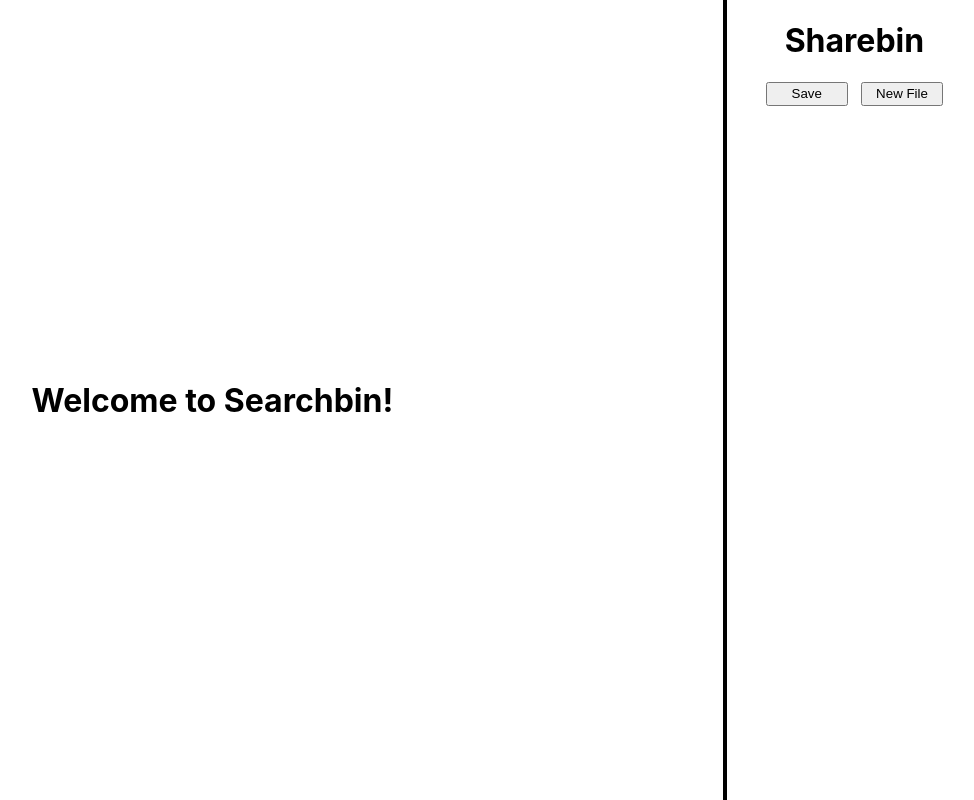
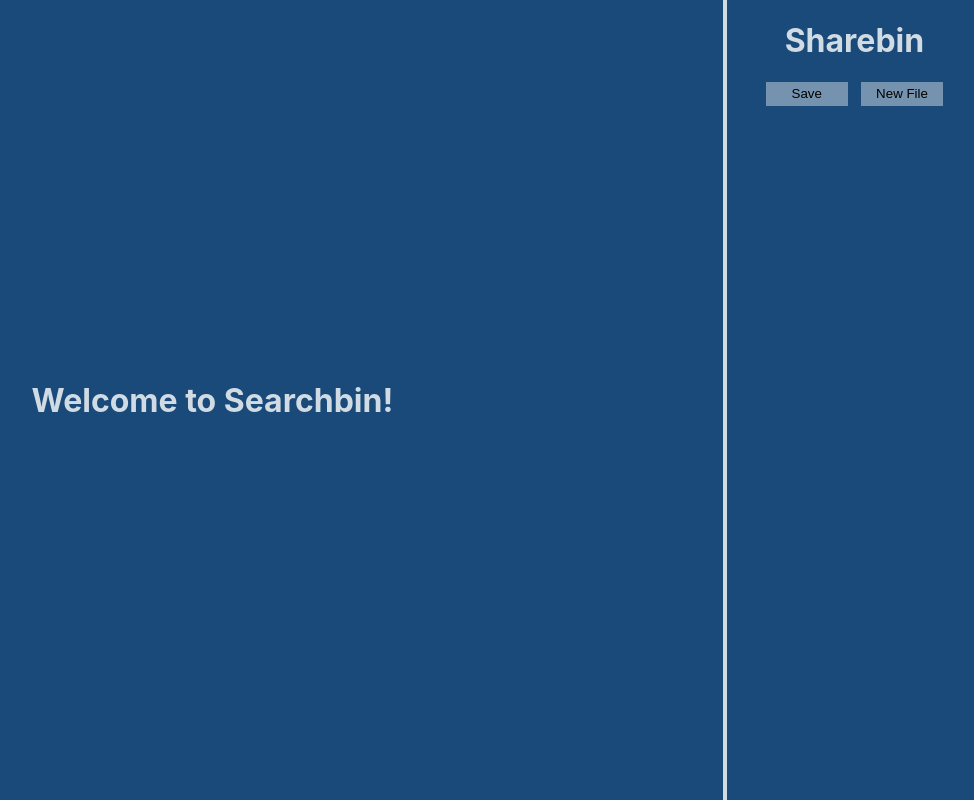
Before and after one commit to syafiqfadillah/sharebin, a React app in the folder frontend/: page / in a window 1280 px wide. Shown: the whole page, without its empty margins (298-1272 px from the left). Built offline with nearby package versions, Linux system fonts and the light colour scheme; no server answers.

Commit message:
add color

```diff
--- a/frontend/src/assets/Searchbin.css
+++ b/frontend/src/assets/Searchbin.css
@@ -12,7 +12,8 @@
   display: flex;
   align-items: center;
   justify-content: center;
-  border-right: 4px solid black;
+  border-right: 4px solid #d1dbe4;
+  background-color: #194a7a;
 }
 
 .TextEditor {
@@ -27,6 +28,7 @@
   display: flex;
   flex-direction: column;
   align-items: center;
+  background-color: #194a7a;
 }
 
 .Toolbar {
@@ -40,4 +42,7 @@
 .Toolbar button {
   width: 40%;
   height: 100%;
+  border: 0;
+  cursor: pointer;
+  background-color: #7593af;
 }
--- a/frontend/src/index.css
+++ b/frontend/src/index.css
@@ -11,3 +11,7 @@
   font-family: source-code-pro, Menlo, Monaco, Consolas, 'Courier New',
     monospace;
 }
+
+h1, h2, h3, p {
+  color : #d1dbe4;
+}
```
